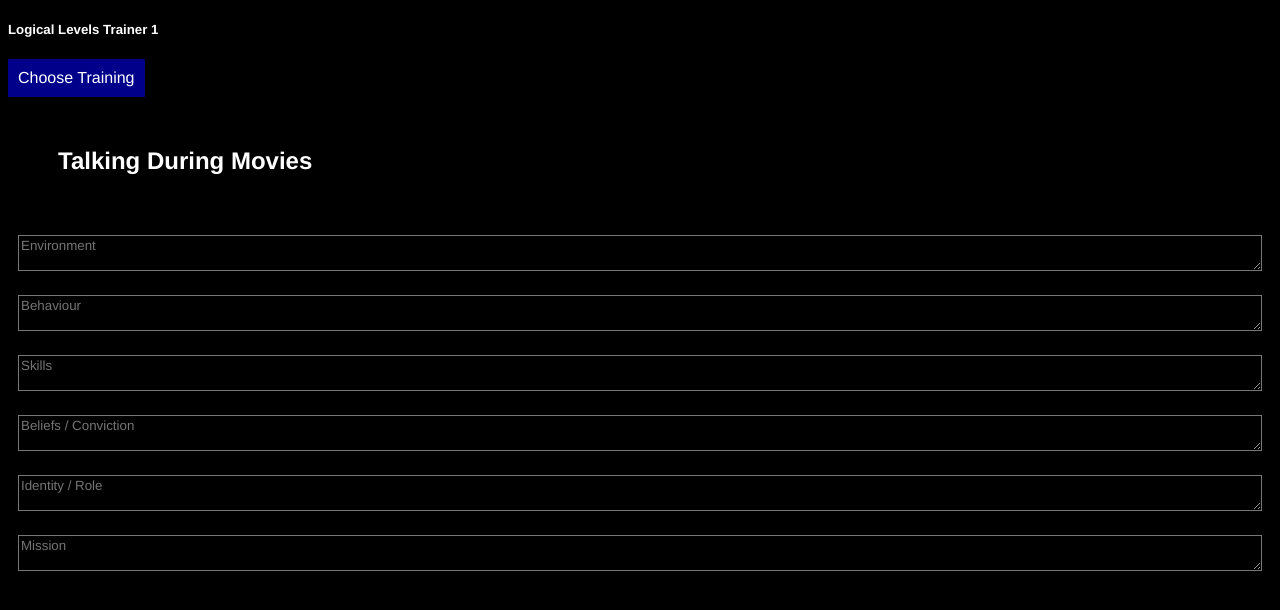
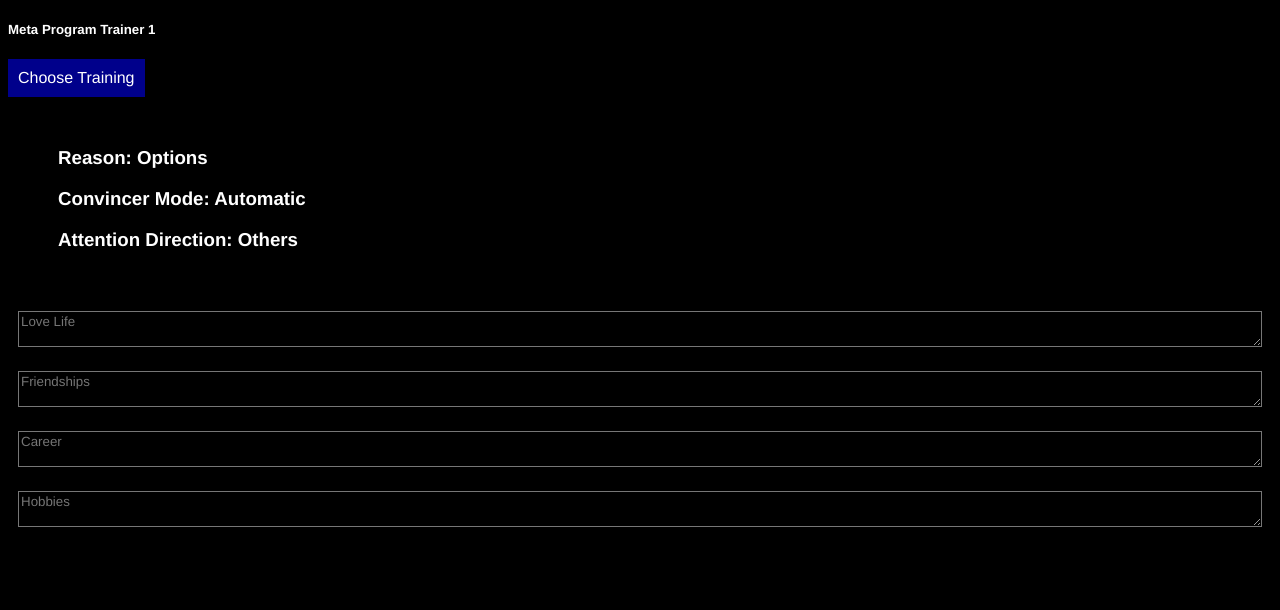
Before and after one commit to denyssheremet/Meta-Model-Training, a plain HTML site: page index.html in a window 1280 px wide. Drawn offline with Linux system fonts and the light colour scheme.

Commit message:
metaProgramsTrainer working, but with bug in removing text.

```diff
--- a/index.html
+++ b/index.html
@@ -5,6 +5,7 @@
     <script src="metaModelSentences.js"></script>
     <script src="enrichedLanguageSentences.js"></script>
     <script src="negativeBehaviours.js"></script>
+    <script src="metaPrograms.js"></script>
     <script src="main.js"></script>
     <link rel="stylesheet" href="style.css">
 </head>
@@ -19,6 +20,7 @@
             <button onclick="selectTraining('ELT2')">ELT 2</button>
             <button onclick="selectTraining('IRT1')">IRT 1</button>
             <button onclick="selectTraining('LLT1')">LLT 1</button>
+            <button onclick="selectTraining('MPT1')">MPT 1</button>
         </div>
     </div>
     <div id="dropdown" class="dropdown">
--- a/main.js
+++ b/main.js
@@ -133,7 +133,7 @@ function makeTextArea(id, appendTo, placeholder = "", small = false) {
     ta.placeholder = placeholder;
     if (small) {
         ta.style.minHeight = "0px";
-        ta.style.margin="10px";
+        ta.style.margin = "10px";
     }
     document.getElementById(appendTo).appendChild(ta);
 
@@ -184,6 +184,10 @@ function getRandSentence(listFrom) {
     document.getElementById("sentence").innerHTML = listFrom[Math.floor(Math.random() * listFrom.length)];
 }
 
+function getRandFromList(listFrom) {
+    return listFrom[Math.floor(Math.random() * listFrom.length)];
+}
+
 // chooses a random enriched sentence, and appends it to document.getElementById("sentence")
 function chooseRandEnrichedSentence() {
     let randMod = randFromList(Object.keys(enrichedLanguageSentences), 1)[0];
@@ -192,6 +196,27 @@ function chooseRandEnrichedSentence() {
 
     document.getElementById("sentence").innerHTML = randES;
 };
+
+
+function chooseNextMetaPrograms() {
+    document.getElementById("topDiv").innerHTML = "";
+    var dv = document.createElement("div");
+    dv.id = "metaProgramsDiv";
+    document.getElementById("topDiv").appendChild(dv);
+
+    let chosenMetaPrograms = [];
+    for (let i = 0; i < 3; i++) {
+        let chosenType = getRandFromList(Object.keys(metaPrograms));
+        let chosenProgram;
+        do {
+            chosenProgram = getRandFromList(Object.keys(metaPrograms[chosenType]));
+        } while (chosenMetaPrograms.includes(chosenProgram));
+
+        chosenMetaPrograms.push(chosenProgram);
+        let chosenText = chosenProgram + ": " + getRandFromList(metaPrograms[chosenType][chosenProgram]);
+        makeH3(chosenText, "metaProgramsDiv", id = "textarea" + (i + 1))
+    }
+}
 
 // starts Meta Model Trainer 1
 function startMetaModelTrainer1() {
@@ -295,17 +320,40 @@ function startLogicalLevelsTrainer1() {
     getRandSentence(negativeBehaviours);
 
     for (let i = 0; i < logicalLevels.length; i++) {
-        makeTextArea("textarea" + (i+1), "bottomDiv", placeholder=logicalLevels[i], small = true);
+        makeTextArea("textarea" + (i + 1), "bottomDiv", placeholder = logicalLevels[i], small = true);
     }
 
     document.getElementById("textarea6").onkeydown = function () {
         var key = event.keyCode || event.charCode;
-        console.log("yes")
         if (key == 13) {
             for (let i = 0; i < logicalLevels.length; i++) {
                 document.getElementById("textarea" + (i + 1)).value = "";
             }
             getRandSentence(negativeBehaviours);
+        }
+    };
+}
+
+function startMetaProgramTrainer1() {
+    document.getElementById("title").innerHTML = "Meta Program Trainer 1";
+
+    chooseNextMetaPrograms();
+
+    for (let i = 0; i < contexts.length; i++) {
+        makeTextArea("textarea" + (i + 1), "bottomDiv", placeholder = contexts[i], small = true);
+    }
+
+    document.getElementById("textarea4").onkeydown = function () {
+        var key = event.keyCode || event.charCode;
+        if (key == 13) {
+
+            for (let i = 0; i < contexts.length; i++) {
+                console.log(document.getElementById("textarea" + (i + 1)).value);
+                document.getElementById("textarea" + (i + 1)).value = "";
+                console.log("textarea" + (i + 1));
+                console.log(document.getElementById("textarea" + (i + 1)).value);
+            }
+            chooseNextMetaPrograms();
         }
     };
 }
@@ -342,6 +390,8 @@ function selectTraining(trainingCode) {
             break;
         case "LLT1": startLogicalLevelsTrainer1();
             break;
+        case "MPT1": startMetaProgramTrainer1();
+            break;
     }
 }
 
@@ -350,5 +400,6 @@ window.addEventListener("load", function () {
     // startEnrichedLanguageTrainer2();
     // startMetaModelTrainer1();
     // startIntentionReframeTrainer1();
-    startLogicalLevelsTrainer1();
+    // startLogicalLevelsTrainer1();
+    startMetaProgramTrainer1();
 });
--- /dev/null
+++ b/metaPrograms.js
@@ -0,0 +1,25 @@
+
+
+var metaPrograms = {
+    motivation: {
+        "Level": ["Proactive", "Reactive"],
+        // "Criteria": [""],
+        "Direction": ["Towards", "Away From"],
+        "Source": ["Internal", "External"],
+        "Reason": ["Options", "Procedures"],
+        "Decision Factors": ["Sameness", "Sameness with Exception", "Difference", "Difference with Exception"],
+    },
+    productivity: {
+        "Scope": ["Specific", "General"],
+        "Attention Direction": ["Self", "Others"],
+        "Stress Response": ["Feeling", "Choice", "Thinking"],
+        "Style": ["Independent", "Proximity", "Cooperative"],
+        "Organization": ["Person", "Thing"],
+        "Rule Structure": ["My/My", "My/.", "No/My", "My/Your"],
+        "Convincer Channel": ["See", "Hear", "Read", "Do"],
+        "Convincer Mode": ["Automatic", "Number of Examples", "Period of Time", "Consistent"]
+    }
+}
+
+
+var contexts = ["Love Life", "Friendships", "Career", "Hobbies"]
--- a/style.css
+++ b/style.css
@@ -26,6 +26,10 @@ textarea {
 #generalizationDropdown, #distortionDropdown, #deletionDropdown {
     display: inline-grid;
     margin:5px;
+}
+
+#metaProgramsDiv {
+    margin: 50px;
 }
 
 .answerButton {
```
